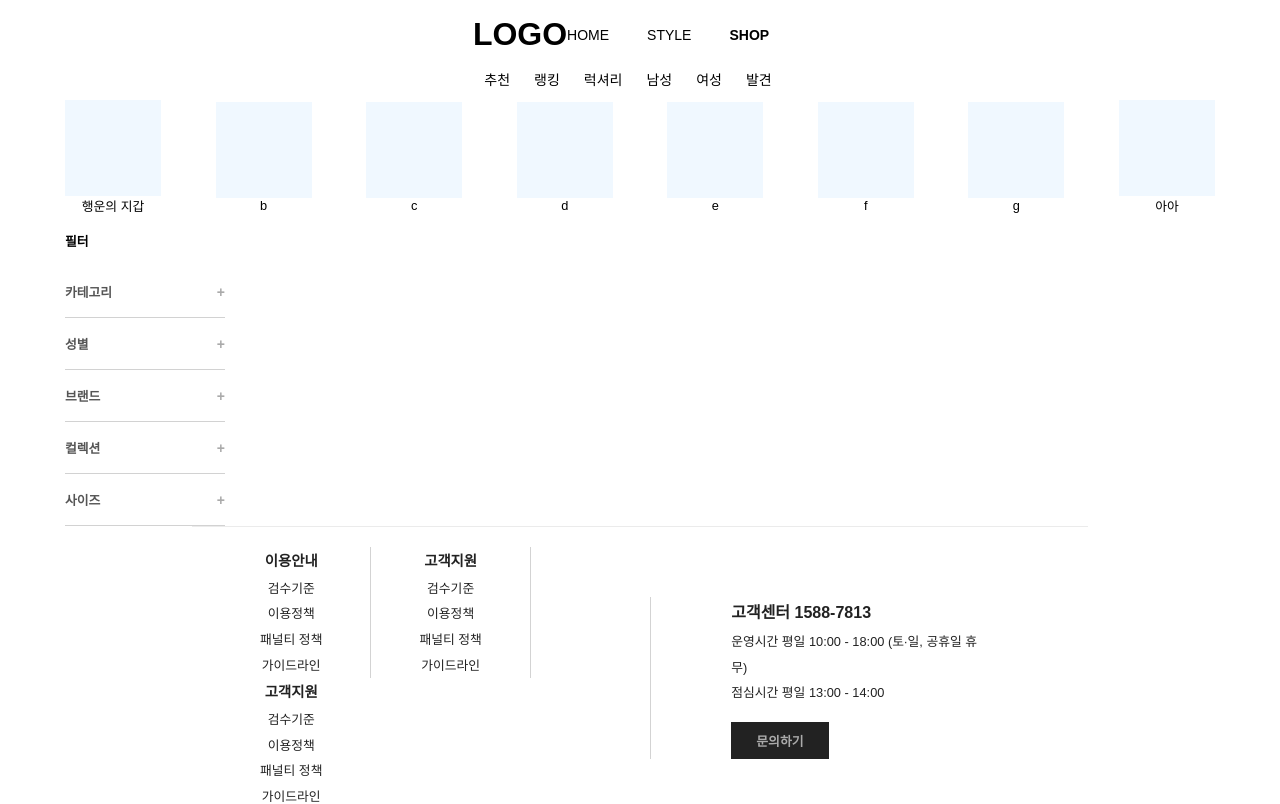
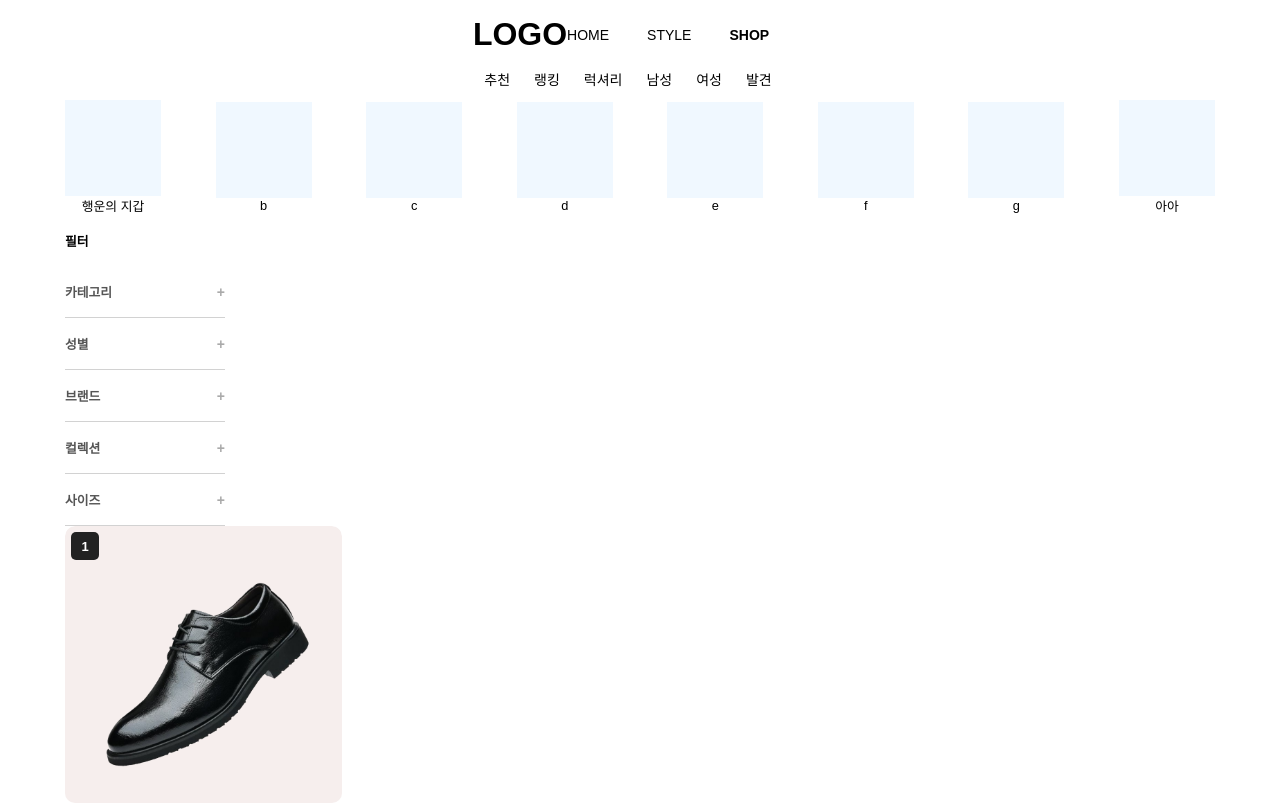
Before and after one commit to parkjunhoo/StyleHive_frontend, a React (Create React App) app: page /shop in a window 1280 px wide. Shown: the top 804 px of the page. Built offline with nearby package versions, Linux system fonts and the light colour scheme; some icons are missing; a web font is replaced by a local one.

Commit message:
이름 하나더 수정

```diff
--- a/src/pages/Recommend.tsx
+++ b/src/pages/Recommend.tsx
@@ -73,7 +73,7 @@ function Recommend() {
         </div>
       </div>
       <Banner />
-      <div className="container">
+      <div className="box">
         <div className="product__MostPopular">
           <SubTitle eng="Most Popular" kor="인기 상품" />
           <Cloths />
--- a/src/pages/Shop.tsx
+++ b/src/pages/Shop.tsx
@@ -1,6 +1,7 @@
 import ShopFillter from "../components/soyoung/shop/ShopFillter";
 import "./shared.css";
 import ShopCategorys from "../components/soyoung/shop/ShopCategorys";
+import ProductItem from "../components/sanghee/ProductItem";
 
 const titles = ["행운의 지갑", "b", "c", "d", "e", "f", "g", "아아"];
 
@@ -9,6 +10,17 @@ function Shop() {
     <div className="box">
       <ShopCategorys titles={titles} />
       <ShopFillter />
+      <ProductItem
+        ranking={1}
+        image="a"
+        brand="0"
+        englishName="test"
+        koreanName="test"
+        price={10000}
+        buyNowPrice={10000}
+        bookmarkCount={100}
+        reviewCount={100}
+      />
     </div>
   );
 }
```
